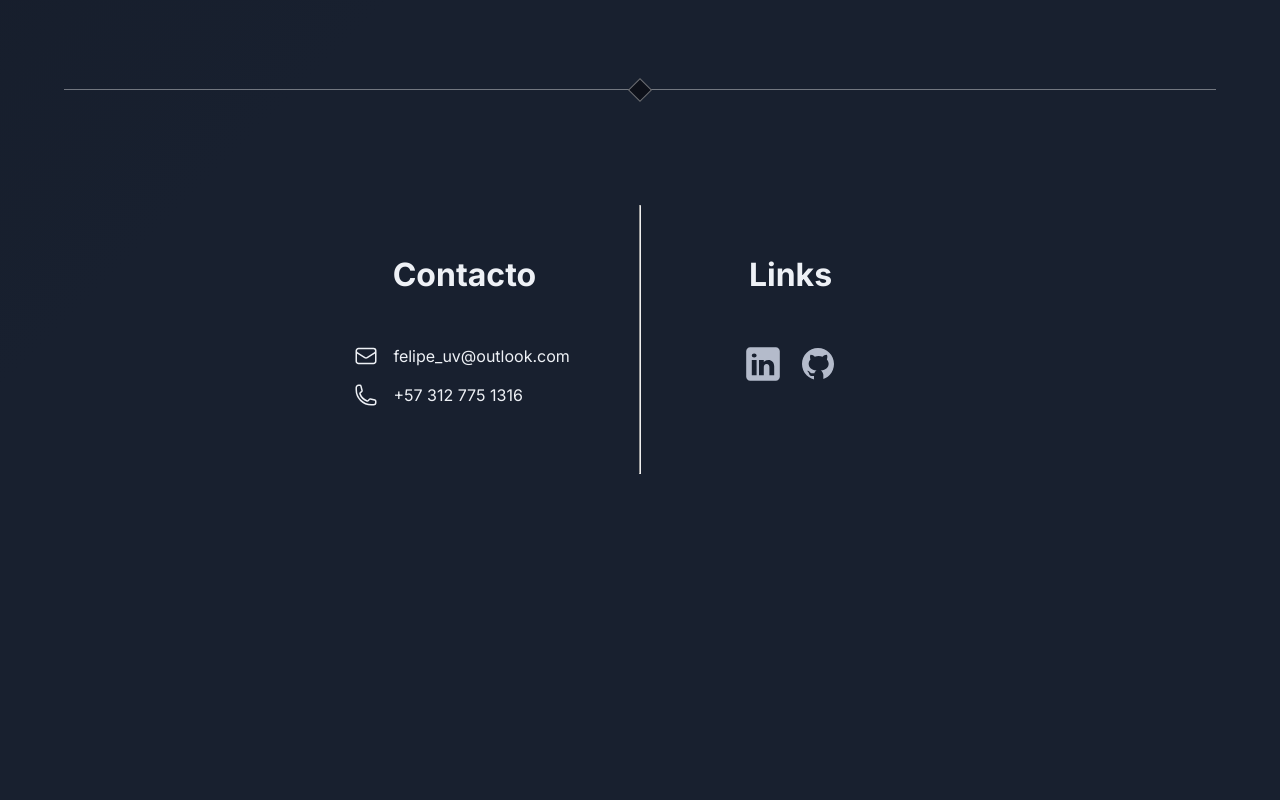
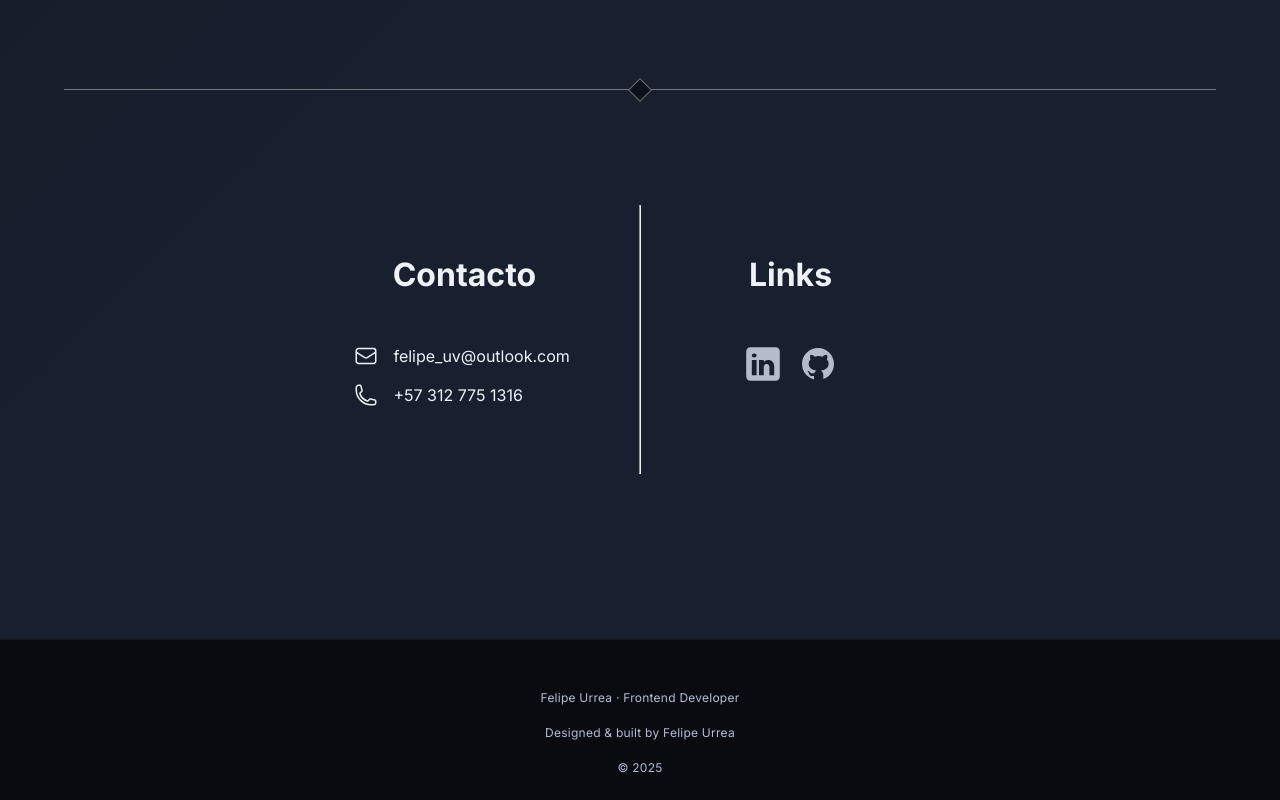
Before and after one commit to felipe-u/portfolio, a React (Vite) app: page / in a window 1280 px wide. Shown: the part 4199-4999 px from the top of the page. Before the commit the page ends 4838 px from the top, so only its background shows below. Built offline with nearby package versions, Linux system fonts and the light colour scheme; a web font is replaced by a local one.

Commit message:
feat: Add footer component

```diff
--- a/src/App.tsx
+++ b/src/App.tsx
@@ -1,6 +1,7 @@
 import { useEffect, useState } from 'react'
 import { Header } from './components/Header'
 import { Main } from './components/Main'
+import { Footer } from './components/Footer'
 
 function App() {
   const [fadeIn, setFadeIn] = useState(false)
@@ -14,6 +15,7 @@
     <div className={`fade-in ${fadeIn ? 'show' : ''}`}>
       <Header />
       <Main />
+      <Footer />
     </div>
   )
 }
--- /dev/null
+++ b/src/components/Footer.tsx
@@ -0,0 +1,9 @@
+export function Footer() {
+  return (
+    <footer>
+      <p>Felipe Urrea · Frontend Developer</p>
+      <p>Designed & built by Felipe Urrea</p>
+      <p>&copy; 2025</p>
+    </footer>
+  )
+}
--- a/src/styles/Main.css
+++ b/src/styles/Main.css
@@ -92,6 +92,20 @@
   background-color: #0d1019;
 }
 
+footer {
+  background-color: var(--color-950);
+  display: flex;
+  align-items: center;
+  justify-content: center;
+  flex-direction: column;
+  font-size: 0.75em;
+  letter-spacing: 0.02em;
+  gap: 20px;
+  padding: 50px 0 25px;
+  color: var(--color-200);
+  border-top: 1px solid rgba(255, 255, 255, 0.05);
+}
+
 @media (max-width: 700px) {
   .info-container {
     flex-direction: column;
```
